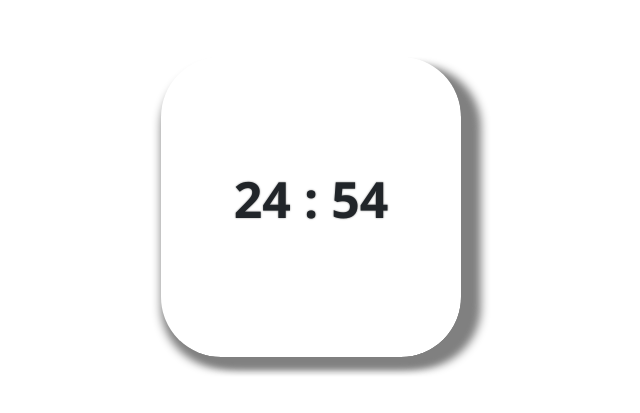
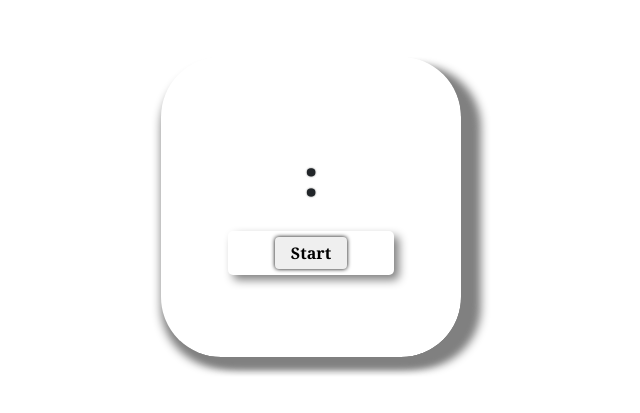
Before and after one commit to MamaraimovDavron/timer, a plain HTML site: page index.html in a window 1280 px wide. Shown: the part 193-606 px from the top of the page, without its empty margins (329-969 px from the left). Drawn offline with nearby package versions, Linux system fonts and the light colour scheme.

Commit message:
startBtn added

```diff
--- a/app.js
+++ b/app.js
@@ -1,9 +1,10 @@
 const minute = document.getElementById("minute");
 const second = document.getElementById("second");
+const startBtn = document.getElementById("startBtn");
 let m = 24;
-let s = 59;
+let s = 60;
 
-const timeStart = () => {
+const startTimer = () => {
   setInterval(() => {
     if (s > 0) {
       s--;
--- a/index.html
+++ b/index.html
@@ -13,7 +13,7 @@
     <link rel="stylesheet" href="style.css" />
     <title>Timer</title>
   </head>
-  <body onload="timeStart()">
+  <body>
     <div class="container">
       <div class="row">
         <div class="col-6">
@@ -22,6 +22,9 @@
             <span>:</span>
             <span id="second"></span>
           </p>
+          <div class="col-3">
+            <button id="startBtn" onclick="startTimer()">Start</button>
+          </div>
         </div>
       </div>
     </div>
--- a/style.scss
+++ b/style.scss
@@ -20,7 +20,7 @@
       height: 300px;
       border-radius: 20%;
       display: flex;
-      flex-direction: row;
+      flex-direction: column;
       align-items: center;
       justify-content: center;
       p {
@@ -33,5 +33,32 @@
         }
       }
     }
+
+    .col-3 {
+      box-shadow: 5px 5px 10px gray;
+      border-radius: 5px;
+      width: 60%;
+      display: flex;
+      flex-direction: row;
+      align-items: center;
+      justify-content: center;
+      padding: 6px;
+
+      button {
+        border: none;
+        padding: 4px 16px;
+        border-radius: 4px;
+        box-shadow: 0px 0px 4px black;
+        font-size: 16px;
+        font-family: Cambria, Cochin, Georgia, Times, "Times New Roman", serif;
+        font-weight: bold;
+        transition: 0.15s all linear;
+
+        &:hover {
+          color: white;
+          background-color: black;
+        }
+      }
+    }
   }
 }
```
Also changed, not shown: style.css, 1 other file.
